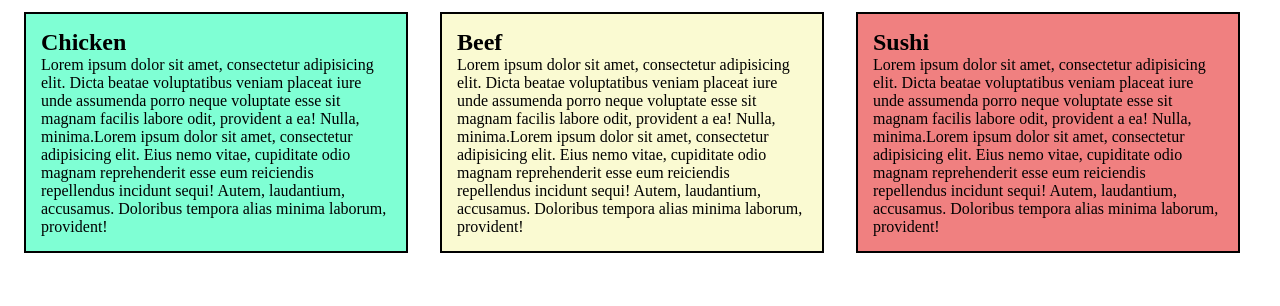
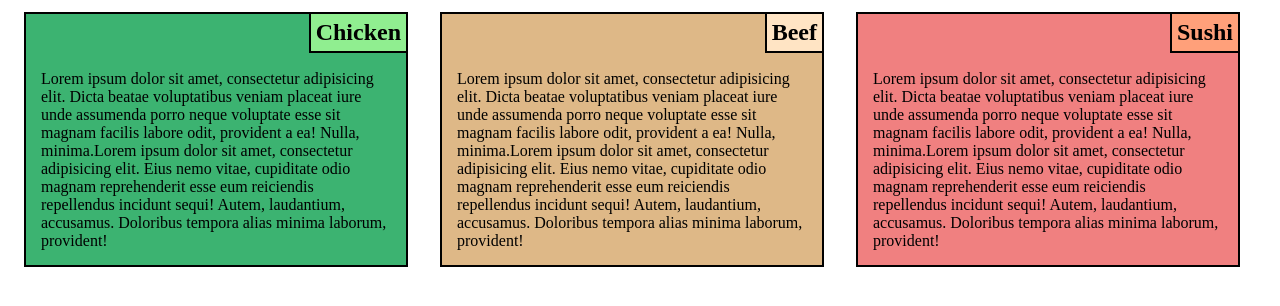
Before and after one commit to Buchii0/CouseraWebDev, a plain HTML site: page index.html in a window 1280 px wide. Shown: the part 50-356 px from the top of the page. Drawn offline with Linux system fonts and the light colour scheme.

Commit message:
stylesheet

```diff
--- a/mod2_solution/css/styles.css
+++ b/mod2_solution/css/styles.css
@@ -1,25 +1,35 @@
+/*********** Base styles ***********/
 * {
-	box-sizing: border-box;
-	margin: 0;
-	padding: 0;
+  box-sizing: border-box;
+  margin: 0;
+  padding: 0;
 }
-
-/************* Base styles *************/
+body {
+  font-family: "Times New Roman", Times, serif;
+}
 h1.head {
 	margin-bottom: 15px;
 	text-align: center;
   font-size: 250%;
 }
+p {
+  margin-top: 0;
+  clear: right;
+}
+
+/* Clear floats after the columns **/
 .row:after {
   /*content: "";
   display: table;*/
   clear: both;
 }
+
+/******** Section color ************/
 .a {
-  background: aquamarine;
+  background: #3CB371;
 }
 .b {
-  background: lightgoldenrodyellow;
+  background: burlywood;
 }
 .c {
   background: lightcoral;
@@ -29,12 +39,38 @@ h1.head {
 .row {
 	width: 100%;
 }
+
 /********** Section Title ************/
-
-
-/*section.tile {5px, 27px
-	position: relative;
-}*/
+h1.abs {
+  position: relative;
+  float: right;
+  bottom: 17px;
+  left: 17px;
+  padding: 5px;
+  text-align: center;
+  border: 2px solid black;
+  background-color: #90EE90;
+}
+h1.ab {
+  position: relative;
+  float: right;
+  bottom: 17px;
+  left: 17px;
+  padding: 5px;
+  text-align: center;
+  border: 2px solid black;
+  background-color: bisque;
+}
+h1.ac {
+  position: relative;
+  float: right;
+  bottom: 17px;
+  left: 17px;
+  padding: 5px;
+  text-align: center;
+  border: 2px solid black;
+  background-color: #FFA07A;
+}
 
 /********** desktop only *************/
 @media (min-width: 992px) {
```
